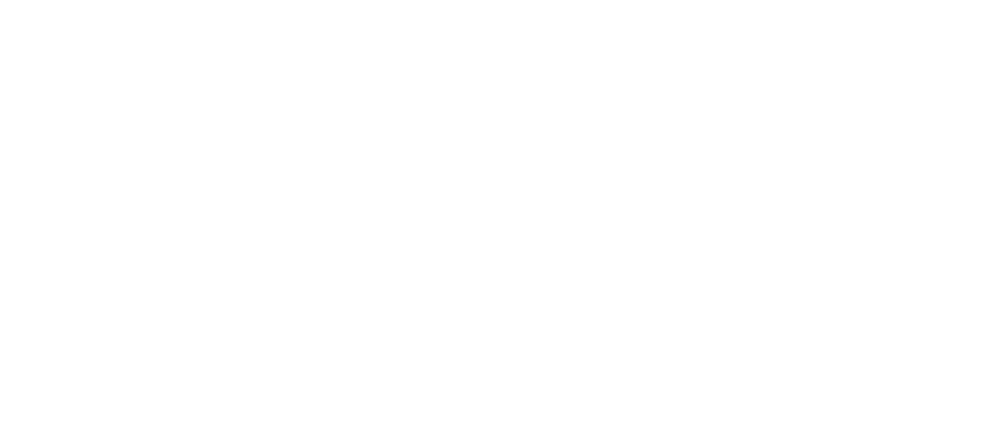
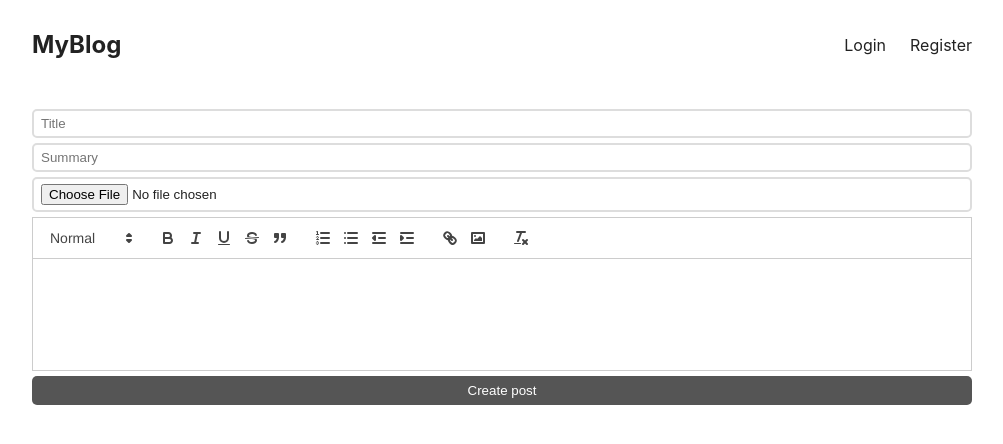
Before and after one commit to sohini3062/BlogSite-Frontend, a React (Create React App) app: page /create in a window 1280 px wide. Before the commit this address had no page. Shown: the top 444 px of the page, without its empty margins (138-1141 px from the left). Built offline with nearby package versions, Linux system fonts and the light colour scheme; no server answers.

Commit message:
Added CreatePost page and configured the reqd apis

```diff
--- a/package.json
+++ b/package.json
@@ -6,8 +6,10 @@
     "@testing-library/jest-dom": "^5.14.1",
     "@testing-library/react": "^13.0.0",
     "@testing-library/user-event": "^13.2.1",
+    "date-fns": "^2.29.3",
     "react": "^18.2.0",
     "react-dom": "^18.2.0",
+    "react-quill": "^2.0.0",
     "react-router-dom": "^6.8.0",
     "react-scripts": "5.0.1",
     "web-vitals": "^2.1.0"
--- a/src/App.js
+++ b/src/App.js
@@ -7,6 +7,7 @@
 import LoginPage from './pages/LoginPage';
 import RegisterPage from './pages/RegisterPage';
 import { UserContextProvider } from './UserContext';
+import CreatePost from './pages/CreatePost';
 
 function App() {
   return (
@@ -16,6 +17,7 @@
           <Route index element={<IndexPage/>} />
           <Route path ={'/login'} element={<LoginPage/>} />
           <Route path ={'/register'} element={<RegisterPage/>} />
+          <Route path ={'/create'} element={<CreatePost/>} />
     </Route>
     </Routes>
 
--- /dev/null
+++ b/src/Editor.js
@@ -0,0 +1,27 @@
+import ReactQuill from "react-quill";
+
+export default function Editor({value,onChange}) {
+  const modules = {
+    toolbar: [
+      [{ header: [1, 2, false] }],
+      ['bold', 'italic', 'underline', 'strike', 'blockquote'],
+      [
+        { list: 'ordered' },
+        { list: 'bullet' },
+        { indent: '-1' },
+        { indent: '+1' },
+      ],
+      ['link', 'image'],
+      ['clean'],
+    ],
+  };
+  return (
+    <div className="content">
+    <ReactQuill
+      value={value}
+      theme={'snow'}
+      onChange={onChange}
+      modules={modules} />
+    </div>
+  );
+}
--- a/src/Post.js
+++ b/src/Post.js
@@ -1,17 +1,25 @@
+import {formatISO9075} from "date-fns";
+import {Link} from "react-router-dom";
 
-export default function Post() {
-  return(
+export default function Post({_id,title,summary,cover,content,createdAt,author}) {
+
+  return (
     <div className="post">
       <div className="image">
-          <img src="https://techcrunch.com/wp-content/uploads/2022/12/lawnmower-Large.jpeg?w=1390&crop=1"></img>
+        <Link to={`/post/${_id}`}>
+          <img src={'http://localhost:4000/'+cover} alt=""/>
+        </Link>
       </div>
       <div className="texts">
-          <h2>Full-house battery backup coming later this year</h2>
+        <Link to={`/post/${_id}`}>
+        <h2>{title}</h2>
+        </Link>
         <p className="info">
-            <span className ="author">Sohini B</span>
-          <time>2023-02-02 21:20</time>
+          <a className="author">{author.username}</a>
+          <time>{formatISO9075(new Date(createdAt))}</time>
         </p>
-          <p className="summary">Today at its special launch event, home backup power giant EcoFlow launched a flurry of new products, including a “Whole-Home Backup Power Solution.”</p>
+        <p className="summary">{summary}</p>
       </div>
     </div>
-)}
+  );
+}
--- /dev/null
+++ b/src/pages/CreatePost.js
@@ -0,0 +1,49 @@
+import ReactQuill from "react-quill";
+import 'react-quill/dist/quill.snow.css';
+import {useState} from "react";
+import {Navigate} from "react-router-dom";
+import Editor from "../Editor";
+
+export default function CreatePost() {
+  const [title,setTitle] = useState('');
+  const [summary,setSummary] = useState('');
+  const [content,setContent] = useState('');
+  const [files, setFiles] = useState('');
+  const [redirect, setRedirect] = useState(false);
+  async function createNewPost(ev) {
+    const data = new FormData();
+    data.set('title', title);
+    data.set('summary', summary);
+    data.set('content', content);
+    data.set('file', files[0]);
+    ev.preventDefault();
+    const response = await fetch('http://localhost:4000/post', {
+      method: 'POST',
+      body: data,
+      credentials: 'include',
+    });
+    if (response.ok) {
+      setRedirect(true);
+    }
+  }
+
+  if (redirect) {
+    return <Navigate to={'/'} />
+  }
+  return (
+    <form onSubmit={createNewPost}>
+      <input type="title"
+             placeholder={'Title'}
+             value={title}
+             onChange={ev => setTitle(ev.target.value)} />
+      <input type="summary"
+             placeholder={'Summary'}
+             value={summary}
+             onChange={ev => setSummary(ev.target.value)} />
+      <input type="file"
+             onChange={ev => setFiles(ev.target.files)} />
+      <Editor value={content} onChange={setContent} />
+      <button style={{marginTop:'5px'}}>Create post</button>
+    </form>
+  );
+}
--- a/src/pages/IndexPage.js
+++ b/src/pages/IndexPage.js
@@ -1,13 +1,20 @@
 import Post from "../Post";
+import {useEffect, useState} from "react";
 
-export default function IndexPage(){
-  return(
+export default function IndexPage() {
+  const [posts,setPosts] = useState([]);
+  useEffect(() => {
+    fetch('http://localhost:4000/post').then(response => {
+      response.json().then(posts => {
+        setPosts(posts);
+      });
+    });
+  }, []);
+  return (
     <>
-    <Post/>
-    <Post/>
-    <Post/>
-
+      {posts.length > 0 && posts.map(post => (
+        <Post {...post} />
+      ))}
     </>
-  )
-
+  );
 }
```
Also changed, not shown: 1 other file (tests, documents, lock files or other folders). Lines whose indentation alone changed are shown as unchanged.
